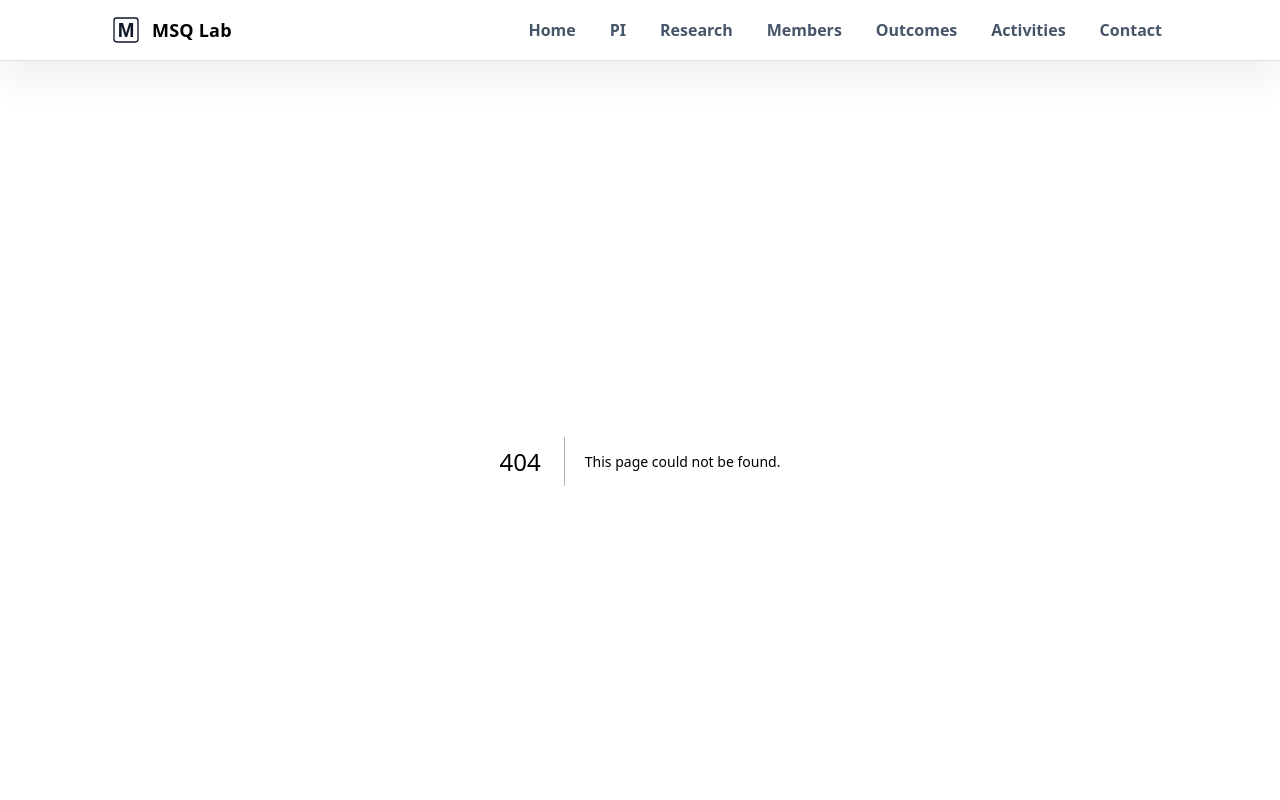
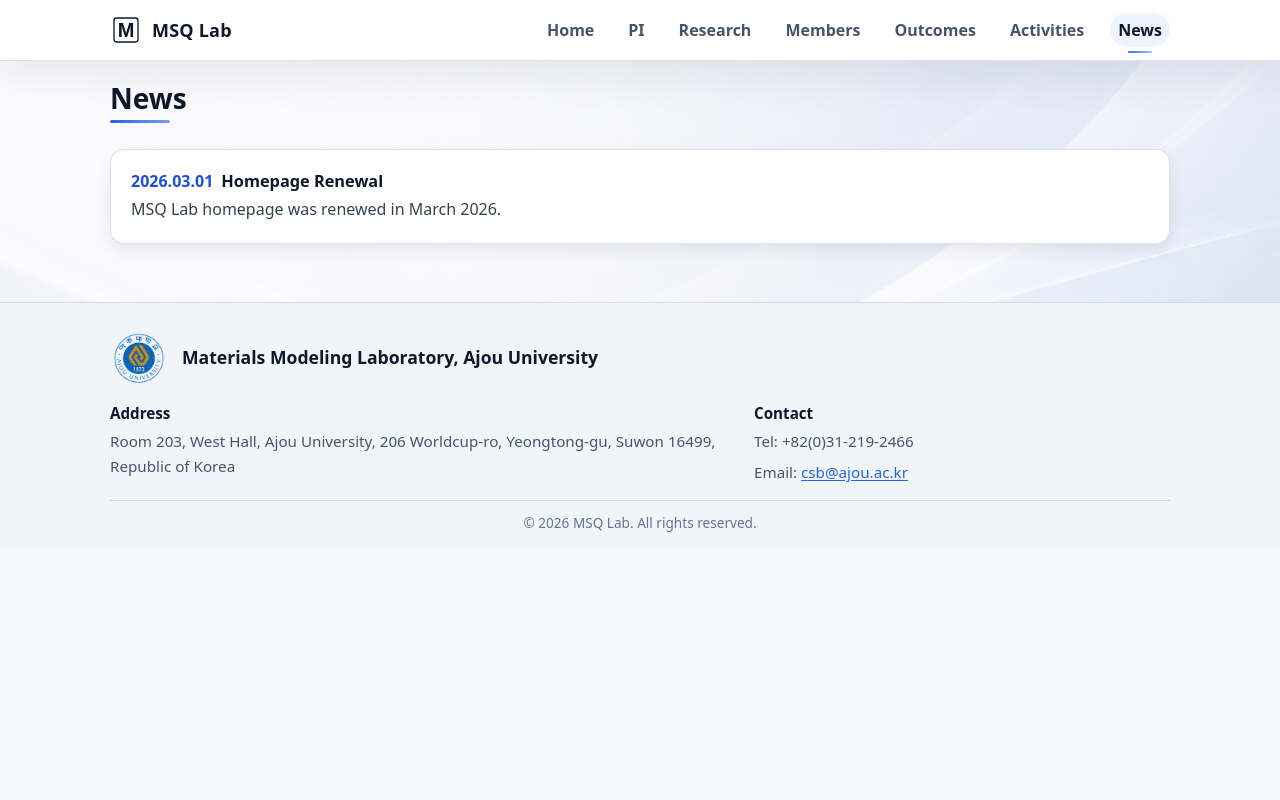
Before and after one commit to qwerqwer33-3/MSQ, a Next.js app: page /MSQ/news in a window 1280 px wide. Before the commit this address had no page. Shown: the top 800 px of the page. Built offline with nearby package versions, Linux system fonts and the light colour scheme; a web font is replaced by a local one.

Commit message:
News page gen.

```diff
--- a/app/globals.css
+++ b/app/globals.css
@@ -529,6 +529,37 @@ h2{font-size:28px;margin:10px 0 12px;}
 .authorHighlight{font-weight:700;color:var(--text);text-decoration:underline;text-underline-offset:2px;}
 .authorAsterisk{text-decoration:none;}
 .authorMarker{text-decoration:none;margin-left:1px;}
+.newsSection{padding-top:0;}
+.newsSimple{
+  padding:16px 18px;
+}
+.newsSimpleItem{
+  margin:0;
+  display:grid;
+  gap:4px;
+}
+.newsSimpleHead{
+  margin:0;
+  display:flex;
+  align-items:baseline;
+  gap:8px;
+}
+.newsSimpleTitle{
+  font-size:1.02rem;
+  font-weight:700;
+  color:#0f172a;
+}
+.newsSimpleText{
+  margin:0;
+  color:#334155;
+  line-height:1.7;
+  font-size:1rem;
+}
+.newsSimpleDate{
+  font-weight:700;
+  color:#1d4ed8;
+  font-variant-numeric:tabular-nums;
+}
 .citationMeta{margin-top:8px;display:flex;flex-wrap:wrap;gap:8px;align-items:center;color:var(--muted);font-size:0.9rem;}
 .citationBadge{background:rgba(37,99,235,0.12);border:1px solid rgba(37,99,235,0.35);color:#1d4ed8;padding:3px 8px;border-radius:999px;font-size:12px;font-weight:600;}
 @keyframes heroSlides{0%{transform:translateX(0);}100%{transform:translateX(-500%);}}
@@ -1136,6 +1167,9 @@ nextjs-portal{display:none!important;}
   .piContactLine{grid-template-columns:1fr;gap:4px;}
   .piAwardsItem{grid-template-columns:1fr;gap:6px;}
   .piTimelineItem{grid-template-columns:1fr;gap:6px;}
+  .newsSimple{
+    padding:16px;
+  }
 }
 @media (max-width: 560px){
   .homeFocusGrid{grid-template-columns:1fr;}
--- /dev/null
+++ b/app/news/page.js
@@ -0,0 +1,36 @@
+const newsItems = [
+  {
+    id: "2026-03-renewal",
+    date: "2026-03-01",
+    title: "Homepage Renewal",
+    text: "MSQ Lab homepage was renewed in March 2026."
+  }
+];
+
+function formatDate(date) {
+  return date.replaceAll("-", ".");
+}
+
+export default function NewsPage() {
+  return (
+    <div>
+      <section className="section">
+        <h1>News</h1>
+      </section>
+
+      <section className="section newsSection">
+        <div className="card newsSimple">
+          {newsItems.map((item) => (
+            <article key={item.id} className="newsSimpleItem">
+              <p className="newsSimpleHead">
+                <span className="newsSimpleDate">{formatDate(item.date)}</span>
+                <span className="newsSimpleTitle">{item.title}</span>
+              </p>
+              <p className="newsSimpleText">{item.text}</p>
+            </article>
+          ))}
+        </div>
+      </section>
+    </div>
+  );
+}
--- a/components/Nav.js
+++ b/components/Nav.js
@@ -11,7 +11,7 @@ const links = [
   // { href: "/members2", label: "Members 2" },
   { href: "/outcomes", label: "Outcomes" },
   { href: "/activities", label: "Activities" },
-  { href: "/contact", label: "Contact" }
+  { href: "/news", label: "News" }
 ];
 
 export default function Nav() {
```
Also changed, not shown: app/contact/page.js (deleted, +0 -73 lines).
